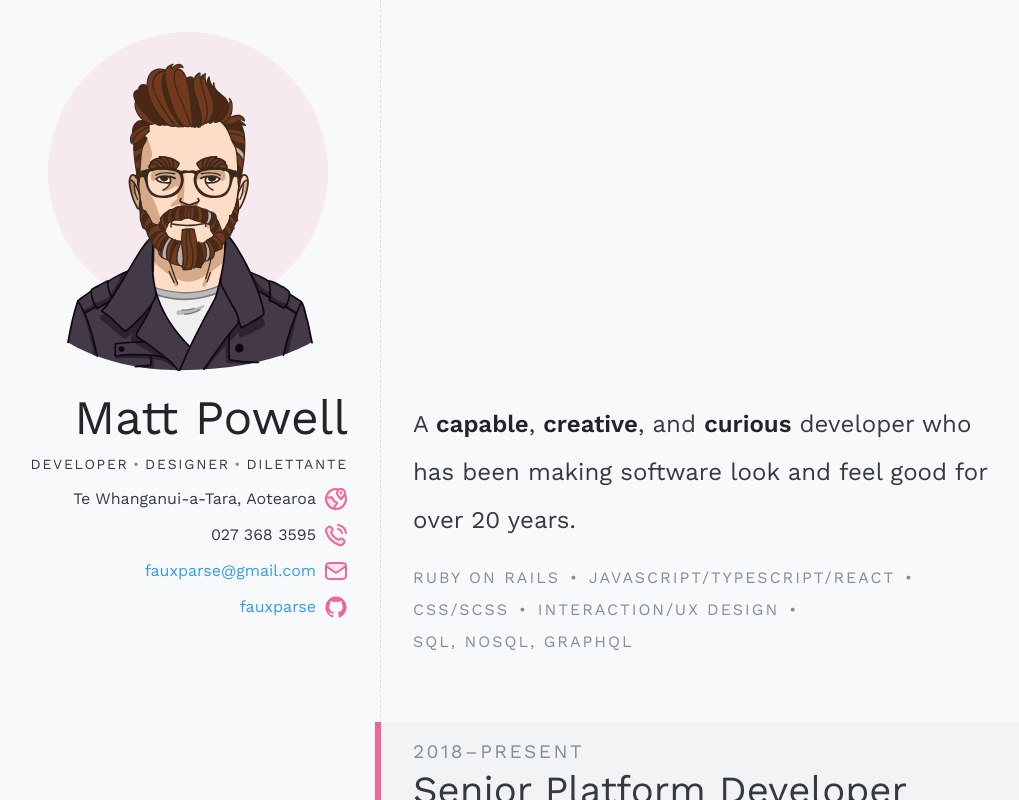
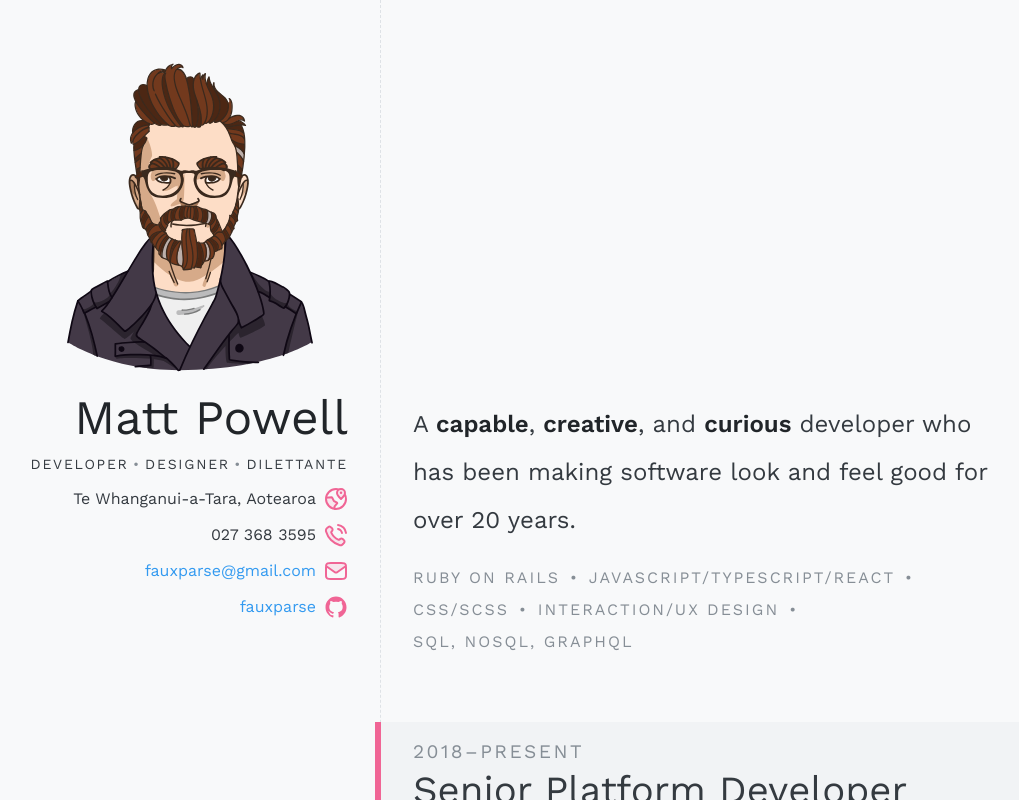
Before and after one commit to fauxparse/fauxparse.github.io, a React (Vite) app: page / in a window 1280 px wide. Shown: the top 800 px of the page, without its empty margins (116-1135 px from the left). Built offline with nearby package versions, Linux system fonts and the light colour scheme.

Commit message:
ugly black background

```diff
--- a/src/App.css
+++ b/src/App.css
@@ -28,11 +28,11 @@ header {
   padding: 2rem 0;
 
   img {
-    background: radial-gradient(
+    /* background: radial-gradient(
       circle closest-side at 50% 40%,
       rgba(var(--oc-pink-5-rgb), 0.1) 100%,
       var(--background) 100%
-    );
+    ); */
     display: block;
     max-width: 100%;
     height: auto;
```
